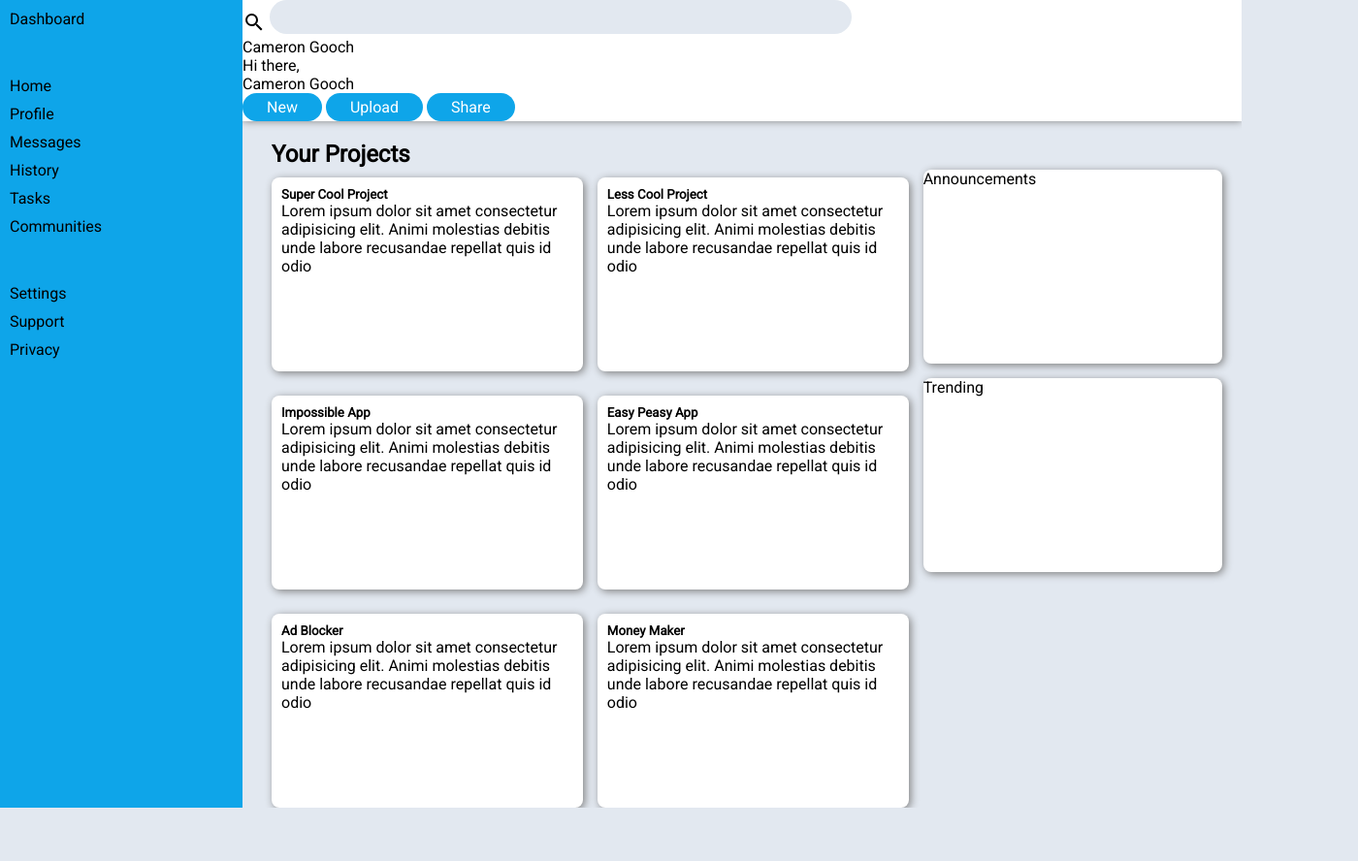
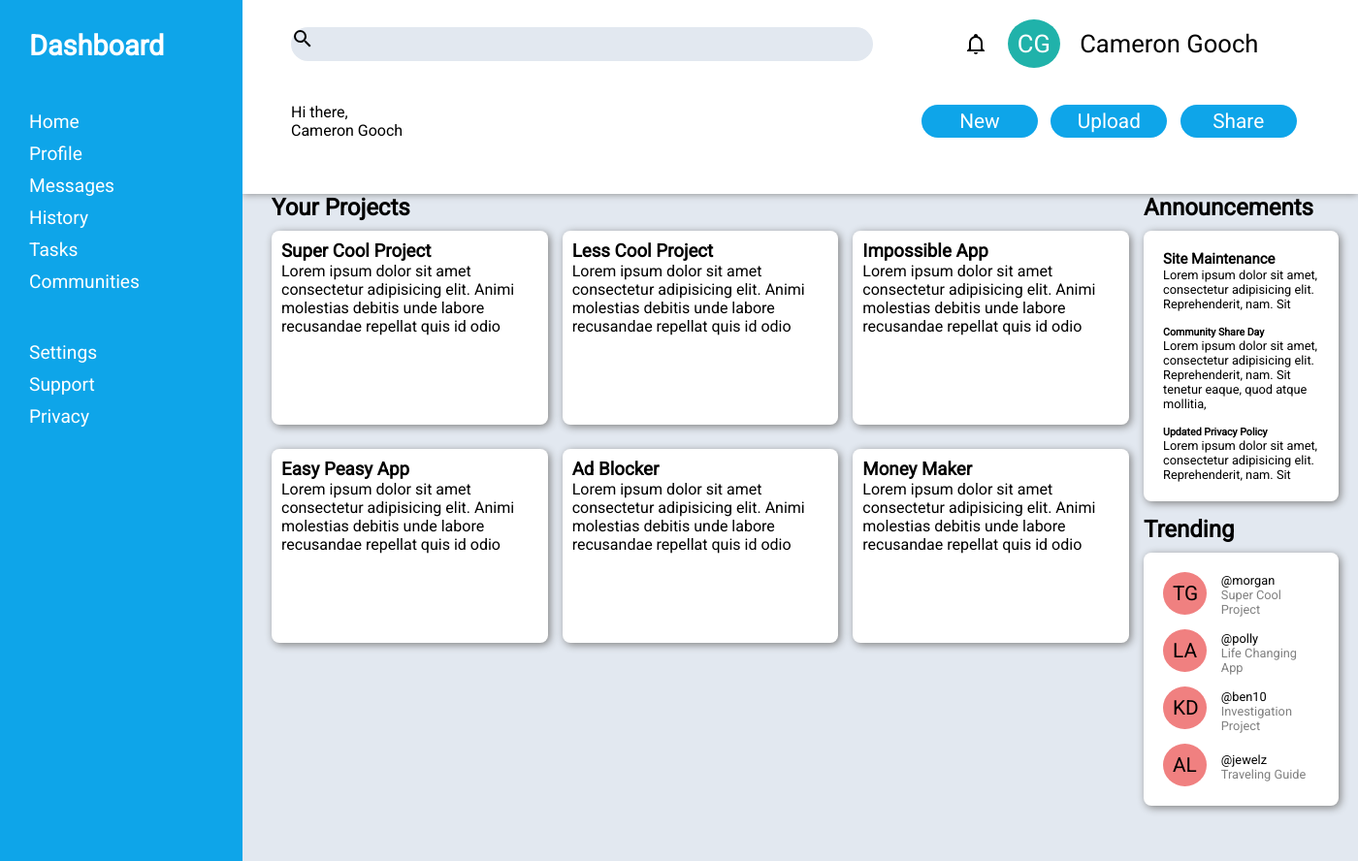
Before and after one commit to cdg341/admin-dashboard, a plain HTML site: page index.html in a window 1280 px wide. Shown: the whole page at 97% size, 1400 px wide, since content can reach past the window. Before the commit the page ends 833 px from the top, so only its background shows below. Drawn offline with Linux system fonts and the light colour scheme.

Commit message:
Add styles to projects and news section and also beginning to style header section

```diff
--- a/index.html
+++ b/index.html
@@ -10,14 +10,20 @@
   <body>
     <div class="container">
       <div class="header">
-        <img src="/icons/magnify.svg" alt="" />
-        <div class="search"></div>
-        <div class="notification"></div>
-        <div class="profile-pic"></div>
-        <div class="name1">Cameron Gooch</div>
-        <div class="name2">
-          Hi there, <br />
-          Cameron Gooch
+        <div class="search">
+          <img src="/icons/magnify.svg" alt="" />
+          <div></div>
+        </div>
+        <div class="notification-area">
+          <img src="/icons/bell-outline.svg" alt="" />
+          <div id="profile-name">CG</div>
+          <div class="name1">Cameron Gooch</div>
+        </div>
+        <div class="profile-pic">
+          <div class="name2">
+            Hi there, <br />
+            Cameron Gooch
+          </div>
         </div>
         <div class="media-buttons">
           <button>New</button>
@@ -47,14 +53,14 @@
           <h2>Your Projects</h2>
           <div class="card-container">
             <div>
-              <h5>Super Cool Project</h5>
+              <h3>Super Cool Project</h3>
               <p>
                 Lorem ipsum dolor sit amet consectetur adipisicing elit. Animi molestias debitis unde labore recusandae repellat quis id
                 odio
               </p>
             </div>
             <div>
-              <h5>Less Cool Project</h5>
+              <h3>Less Cool Project</h3>
               <p>
                 Lorem ipsum dolor sit amet consectetur adipisicing elit. Animi molestias debitis unde labore recusandae repellat quis id
                 odio
@@ -62,7 +68,7 @@
             </div>
 
             <div>
-              <h5>Impossible App</h5>
+              <h3>Impossible App</h3>
               <p>
                 Lorem ipsum dolor sit amet consectetur adipisicing elit. Animi molestias debitis unde labore recusandae repellat quis id
                 odio
@@ -70,7 +76,7 @@
             </div>
 
             <div>
-              <h5>Easy Peasy App</h5>
+              <h3>Easy Peasy App</h3>
               <p>
                 Lorem ipsum dolor sit amet consectetur adipisicing elit. Animi molestias debitis unde labore recusandae repellat quis id
                 odio
@@ -78,7 +84,7 @@
             </div>
 
             <div>
-              <h5>Ad Blocker</h5>
+              <h3>Ad Blocker</h3>
               <p>
                 Lorem ipsum dolor sit amet consectetur adipisicing elit. Animi molestias debitis unde labore recusandae repellat quis id
                 odio
@@ -86,7 +92,7 @@
             </div>
 
             <div>
-              <h5>Money Maker</h5>
+              <h3>Money Maker</h3>
               <p>
                 Lorem ipsum dolor sit amet consectetur adipisicing elit. Animi molestias debitis unde labore recusandae repellat quis id
                 odio
@@ -95,9 +101,41 @@
           </div>
         </div>
 
-        <div class="news">
-          <div class="announcements">Announcements</div>
-          <div class="trending">Trending</div>
+        <div class="news-main">
+          <h2>Announcements</h2>
+          <div class="news-articles">
+            <div class="announcements">
+              <div>
+                <h3>Site Maintenance</h3>
+                <p>Lorem ipsum dolor sit amet, consectetur adipisicing elit. Reprehenderit, nam. Sit</p>
+              </div>
+              <div>
+                <h5>Community Share Day</h5>
+                <p>Lorem ipsum dolor sit amet, consectetur adipisicing elit. Reprehenderit, nam. Sit tenetur eaque, quod atque mollitia,</p>
+              </div>
+              <div>
+                <h5>Updated Privacy Policy</h5>
+                <p>Lorem ipsum dolor sit amet, consectetur adipisicing elit. Reprehenderit, nam. Sit</p>
+              </div>
+            </div>
+          </div>
+          <div class="trending">
+            <h2>Trending</h2>
+          </div>
+          <div class="trending-profiles">
+            <div class="profiles">
+              <div>TG</div>
+              <div>LA</div>
+              <div>KD</div>
+              <div>AL</div>
+            </div>
+            <div class="userHandle">
+              <div>@morgan <span>Super Cool Project</span></div>
+              <div>@polly <span>Life Changing App</span></div>
+              <div>@ben10 <span>Investigation Project</span></div>
+              <div>@jewelz <span>Traveling Guide</span></div>
+            </div>
+          </div>
         </div>
       </div>
     </div>
--- a/styles.css
+++ b/styles.css
@@ -18,33 +18,75 @@ body {
   grid-template-rows: 1fr 3fr;
 }
 
+.logo {
+  font-size: 1.8rem;
+  color: white;
+  font-weight: bold;
+}
+
 .sidebar {
   grid-row: 1/3;
   background-color: #0ea5e9;
-  padding: 10px;
+  padding: 30px;
   min-width: 250px;
+  font-size: 1.2rem;
 }
 
 .header {
-  grid-column: 2/3;
+  display: grid;
+  grid-template-columns: 3fr 2fr;
+  grid-template-rows: 1fr 3fr;
   background-color: #ffffff;
-  margin-bottom: 20px;
+  height: 200px;
   box-shadow: 0 0 8px gray;
+  align-items: center;
+  padding: 20px 50px;
 }
 
 .search {
-  display: inline-block;
   width: 600px;
   height: 35px;
   background-color: #e2e8f0;
   border-radius: 20px;
 }
 
+.notification-area {
+  display: grid;
+  grid-template-columns: 1fr 0.8fr 2fr;
+  font-size: 1.6rem;
+  align-items: center;
+}
+
+.notification-area img {
+  justify-self: end;
+}
+
+.notification-area > div:nth-child(2) {
+  background-color: lightseagreen;
+  padding: 10px;
+  color: white;
+  border-radius: 50%;
+  justify-self: center;
+  align-items: center;
+}
+
+.notification-area > div:nth-child(3) {
+  justify-self: start;
+}
+
+.media-buttons {
+  display: grid;
+  grid-template-columns: repeat(3, 0.4fr);
+  width: 400px;
+  margin-left: 50px;
+}
+
 button {
   background-color: #0ea5e9;
-  padding: 5px 25px;
+  max-width: 120px;
+  padding: 5px;
   color: white;
-  font-size: 1rem;
+  font-size: 1.3rem;
   border-radius: 20px;
   border: none;
 }
@@ -56,11 +98,12 @@ button {
 .sidebar li {
   margin-top: 10px;
   list-style: none;
+  color: white;
 }
 
 .projects {
   display: grid;
-  grid-template-columns: 2fr 1fr;
+  grid-template-columns: 4fr 1fr;
   grid-template-rows: 1fr;
   padding-left: 30px;
   gap: 15px;
@@ -82,22 +125,61 @@ button {
   margin-top: 10px;
 }
 
-.card-container h5,
+.card-container h3,
 p {
   color: black;
 }
 
-.news {
-  margin-top: 30px;
+.news-articles {
+  display: grid;
+  grid-template-columns: 1fr;
+  grid-template-rows: 1fr;
 }
 
 .announcements,
-.trending {
+.trending-profiles {
+  padding: 20px;
+  display: grid;
+  font-size: 0.8rem;
+  gap: 15px;
   color: black;
   background-color: white;
-  height: 200px;
   margin-right: 20px;
   margin-bottom: 15px;
+  margin-top: 10px;
   border-radius: 8px;
   box-shadow: 2px 2px 8px gray;
 }
+
+.trending-profiles {
+  display: grid;
+  grid-template-columns: 1fr 4fr;
+  align-items: center;
+}
+
+.profiles,
+.userHandle {
+  display: grid;
+  grid-template-columns: 1fr;
+  grid-template-rows: repeat(4, 1fr);
+  gap: 15px;
+  align-items: center;
+}
+
+.profiles div {
+  font-size: 1.3rem;
+  width: 2.8rem;
+  padding: 10px;
+  background-color: lightcoral;
+  border-radius: 50%;
+}
+
+.userHandle {
+  height: 220px;
+}
+
+.userHandle span {
+  font-size: 0.8rem;
+  display: block;
+  color: gray;
+}
```
